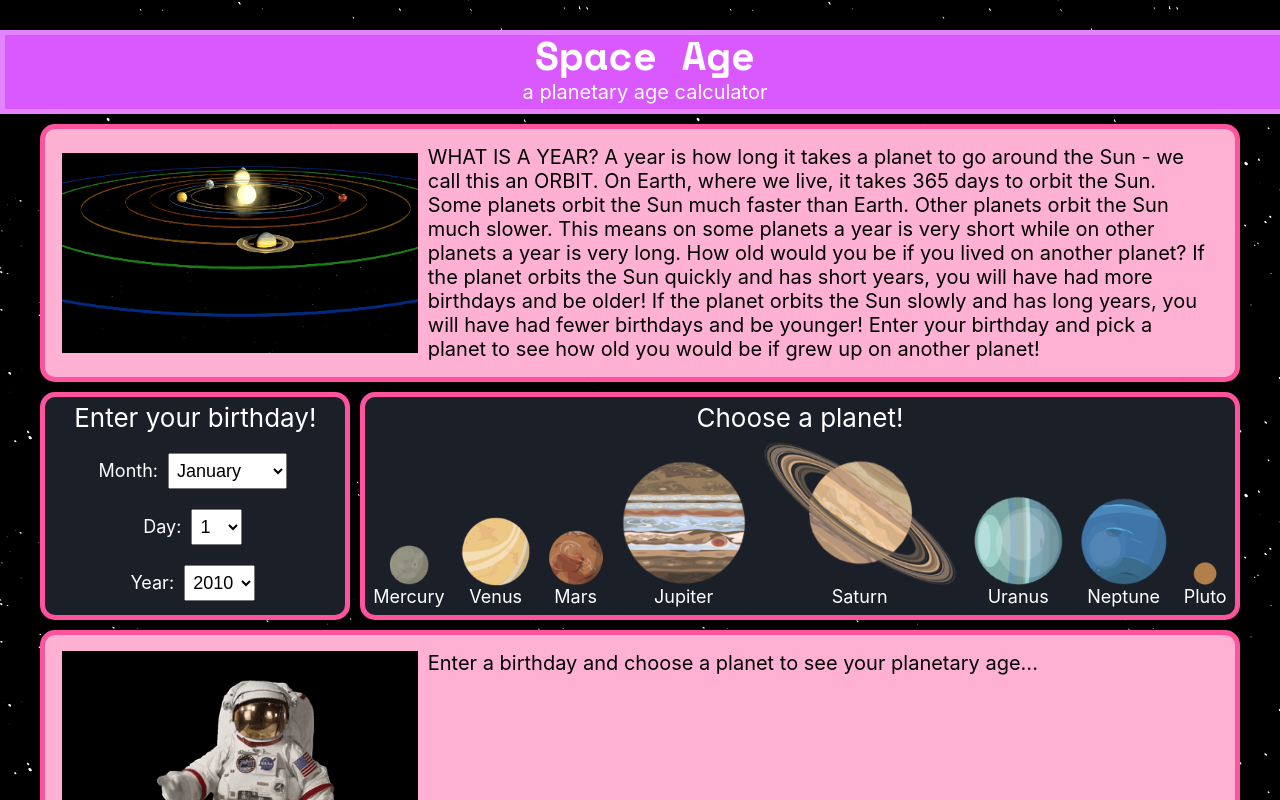
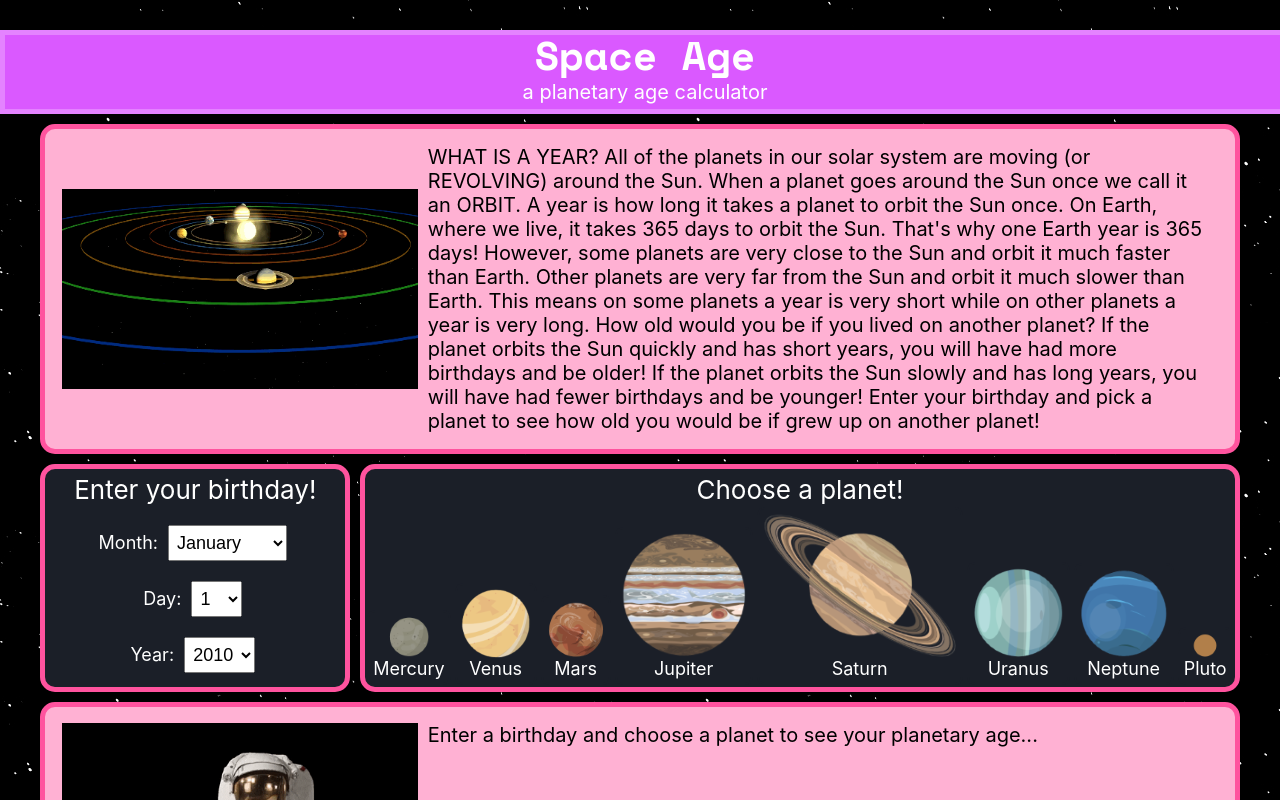
Before and after one commit to mklewandowski/space-age, a React (Create React App) app: page / in a window 1280 px wide. Built offline with nearby package versions, Linux system fonts and the light colour scheme.

Commit message:
text changes

```diff
--- a/src/Age.tsx
+++ b/src/Age.tsx
@@ -15,14 +15,14 @@ export interface IProps {
   age?: number;
 }
 
-const planets = [{name: "Mercury", yearLength: 88, astroImage: astro1, text1: "However, Mercury orbits the Sun much faster than Earth does!", text2: "A year on Mercury is only about 3 months on Earth."},
-                 {name: "Venus", yearLength: 225, astroImage: astro2, text1: "However, Venus orbits the Sun faster than Earth does!", text2: "A year on Venus is only about 8 months on Earth."},
+const planets = [{name: "Mercury", yearLength: 88, astroImage: astro1, text1: "However, Mercury is very close to the Sun and orbits it much faster than Earth does!", text2: "A year on Mercury is only about 3 months on Earth."},
+                 {name: "Venus", yearLength: 225, astroImage: astro2, text1: "However, Venus is close to the Sun and orbits it much faster than Earth does!", text2: "A year on Venus is only about 8 months on Earth."},
                  {name: "Mars", yearLength: 687, astroImage: astro3, text1: "However, it takes Mars about twice as long to orbit the Sun!", text2: "You need to wait almost 2 Earth years for 1 Martian year to go by!"},
-                 {name: "Jupiter", yearLength: (365 * 11.86), astroImage: astro4, text1: "However, Jupiter orbits the Sun much slower than Earth does!", text2: "A single year on Jupiter lasts about 12 Earth years!"},
-                 {name: "Saturn", yearLength: (365 * 29.46), astroImage: astro5, text1: "However, Saturn orbits the Sun much slower than Earth does!", text2: "A single year on Saturn lasts almost 30 Earth years!"},
-                 {name: "Uranus", yearLength: (365 * 84.01), astroImage: astro6, text1: "However, Uranus orbits the Sun much slower than Earth does!", text2: "A single year on Uranus is absurdly long - about 84 Earth years!"},
-                 {name: "Neptune", yearLength: (365 * 164.79), astroImage: astro7, text1: "However, Neptune orbits the Sun much slower than Earth does!", text2: "A single year on Neptune lasts an astounding 165 Earth years!"},
-                 {name: "Pluto", yearLength: (365 * 248.59), astroImage: astro8, text1: "However, Pluto orbits the Sun much slower than Earth does!", text2: "A single year on Pluto lasts a shocking 248 Earth years!"},
+                 {name: "Jupiter", yearLength: (365 * 11.86), astroImage: astro4, text1: "However, Jupiter is very far from the Sun, and it takes a long time for Jupiter to orbit the Sun.", text2: "A single year on Jupiter lasts about 12 Earth years!"},
+                 {name: "Saturn", yearLength: (365 * 29.46), astroImage: astro5, text1: "However, Saturn is very far from the Sun, and it takes a long time for Saturn to orbit the Sun.", text2: "A single year on Saturn lasts almost 30 Earth years!"},
+                 {name: "Uranus", yearLength: (365 * 84.01), astroImage: astro6, text1: "However, Uranus is very far from the Sun, and it takes a long time for Uranus to orbit the Sun.", text2: "A single year on Uranus is absurdly long - about 84 Earth years!"},
+                 {name: "Neptune", yearLength: (365 * 164.79), astroImage: astro7, text1: "However, Neptune is very far from the Sun, and it takes a long time for Neptune to orbit the Sun.", text2: "A single year on Neptune lasts an astounding 165 Earth years!"},
+                 {name: "Pluto", yearLength: (365 * 248.59), astroImage: astro8, text1: "However, Pluto is very far from the Sun, and it takes a long time for Pluto to orbit the Sun.", text2: "A single year on Pluto lasts a shocking 248 Earth years!"},
                 ];
 
 export const Age: React.FC<IProps> = (props) => {
--- a/src/Intro.tsx
+++ b/src/Intro.tsx
@@ -2,9 +2,11 @@ import React from "react";
 import orbit from "./orbit.gif";
 import "./Intro.css";
 
-const kIntroText = "WHAT IS A YEAR? A year is how long it takes a planet to go around the Sun - " +
-  "we call this an ORBIT. On Earth, where we live, it takes 365 days to orbit the Sun. " +
-  "Some planets orbit the Sun much faster than Earth. Other planets orbit the Sun much slower. " +
+const kIntroText = "WHAT IS A YEAR? All of the planets in our solar system are moving (or REVOLVING) around the Sun. " +
+  "When a planet goes around the Sun once we call it an ORBIT. A year is how long it takes a planet to orbit the Sun once. " +
+  "On Earth, where we live, it takes 365 days to orbit the Sun. That's why one Earth year is 365 days! " +
+  "However, some planets are very close to the Sun and orbit it much faster than Earth. " +
+  "Other planets are very far from the Sun and orbit it much slower than Earth. " +
   "This means on some planets a year is very short while on other planets a year is very long. " +
   "How old would you be if you lived on another planet? If the planet orbits the Sun quickly and has short years, " +
   "you will have had more birthdays and be older! If the planet orbits the Sun slowly and has long years, " +
```
